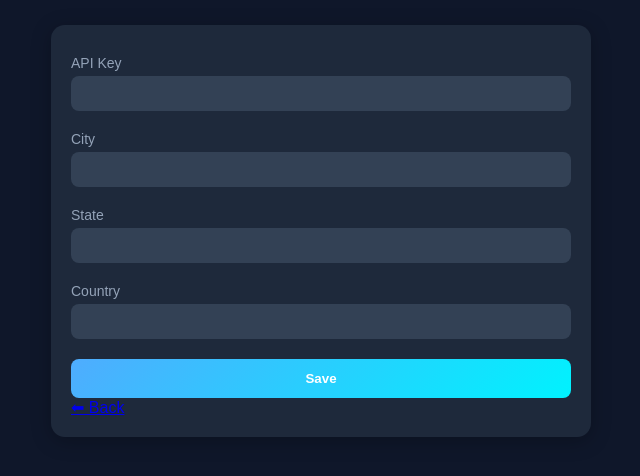
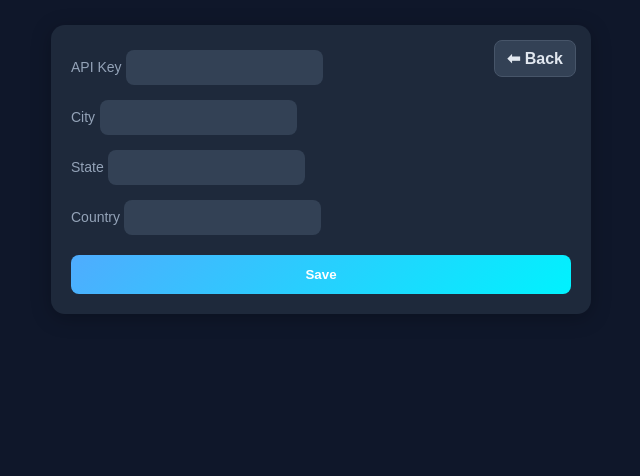
Before and after one commit to SnowFox4827/weather, a Flask app: page /settings in a window 1280 px wide. Shown: the part 63-539 px from the top of the page, without its empty margins (319-959 px from the left). Run offline with Flask 3, Linux system fonts and the light colour scheme.

Commit message:
fixed settings html

```diff
--- a/templates/settings.html
+++ b/templates/settings.html
@@ -1,42 +1,56 @@
 <!DOCTYPE html>
-<html>
+<html lang="en">
 <head>
+    <meta charset="UTF-8">
     <title>Settings</title>
     <link rel="stylesheet" href="{{ url_for('static', filename='styles.css') }}">
 </head>
+
 <body>
 
-<div class="dashboard">
+    <div class="dashboard">
 
-    <div class="header">
-        <h1>⚙️ Settings</h1>
-    </div>
+        <header class="header">
+            <h1>⚙️ Settings</h1>
+        </header>
 
-    <div class="card settings-card">
+        <main class="card settings-card">
 
-        <form method="POST">
+            <a href="/" class="back-button">⬅ Back</a>
 
-            <label>API Key</label>
-            <input type="text" name="api_key" value="{{ config.get('api_key','') }}">
+            <form method="POST">
 
-            <label>City</label>
-            <input type="text" name="city" value="{{ config.get('city','') }}">
+                <div class="form-group">
+                    <label for="api_key">API Key</label>
+                    <input type="text" id="api_key" name="api_key"
+                           value="{{ config.get('api_key','') }}">
+                </div>
 
-            <label>State</label>
-            <input type="text" name="state" value="{{ config.get('state','') }}">
+                <div class="form-group">
+                    <label for="city">City</label>
+                    <input type="text" id="city" name="city"
+                           value="{{ config.get('city','') }}">
+                </div>
 
-            <label>Country</label>
-            <input type="text" name="country" value="{{ config.get('country','') }}">
+                <div class="form-group">
+                    <label for="state">State</label>
+                    <input type="text" id="state" name="state"
+                           value="{{ config.get('state','') }}">
+                </div>
 
-            <button type="submit">Save</button>
+                <div class="form-group">
+                    <label for="country">Country</label>
+                    <input type="text" id="country" name="country"
+                           value="{{ config.get('country','') }}">
+                </div>
 
-        </form>
+                <button type="submit">Save</button>
 
-        <a href="/">⬅ Back</a>
+            </form>
+
+        </main>
 
     </div>
 
-</div>
-
 </body>
 </html>
```
